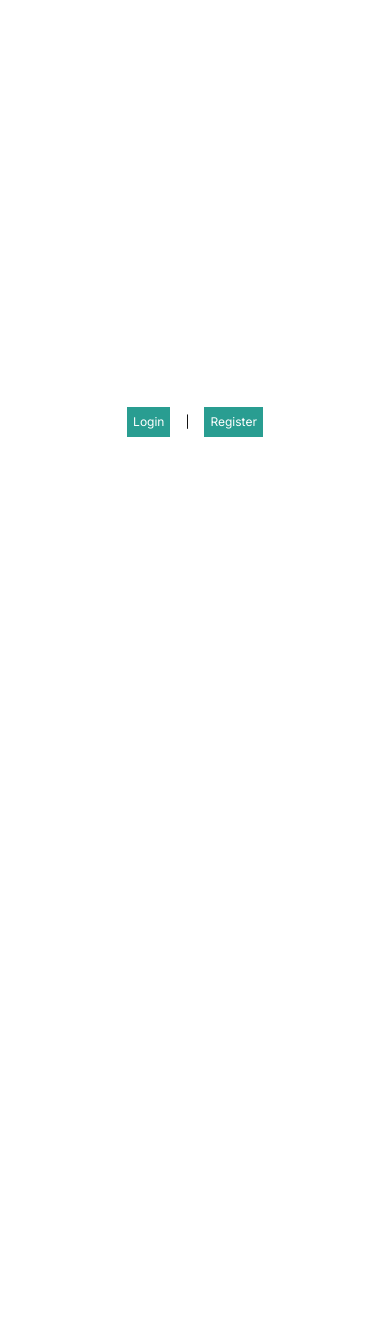
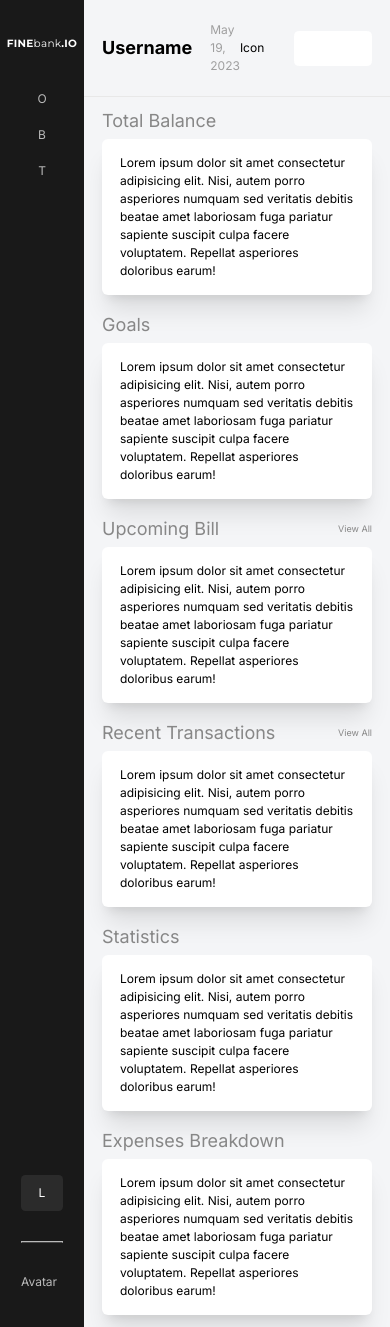
Before and after one commit to Farihna/admin-ui, a React (Vite) app: page / in a window 390 px wide. Before the commit the page ends 844 px from the top, so only its background shows below. Built offline with nearby package versions, Linux system fonts and the light colour scheme.

Commit message:
Responsive Layout

```diff
--- a/src/App.jsx
+++ b/src/App.jsx
@@ -3,6 +3,7 @@
 import SignInPage from "./pages/signin";
 import SignUpPage from "./pages/signup";
 import ErrorPage from "./pages/error";
+import DashboardPage from "./pages/dashboard";
 import { createBrowserRouter, RouterProvider } from "react-router-dom";
 import { Link } from "react-router-dom";
 
@@ -10,17 +11,18 @@
   const myRouter = createBrowserRouter([
     {
       path: "/",
-      element: (
-        <div className="flex justify-center items-center min-h-screen">
-          <Link to="/signin" className="p-2 m-5 bg-primary text-white">
-            Login
-          </Link>
-          |
-          <Link to="/signup" className="p-2 m-5 bg-primary text-white">
-            Register
-          </Link>
-        </div>
-      ),
+      // element: (
+      //   <div className="flex justify-center items-center min-h-screen">
+      //     <Link to="/signin" className="p-2 m-5 bg-primary text-white">
+      //       Login
+      //     </Link>
+      //     |
+      //     <Link to="/signup" className="p-2 m-5 bg-primary text-white">
+      //       Register
+      //     </Link>
+      //   </div>
+      // ),
+      element: <DashboardPage />,
       errorElement: <ErrorPage />,
     },
     {
--- /dev/null
+++ b/src/components/Elements/Card.jsx
@@ -0,0 +1,19 @@
+import React from "react";
+
+function Card(props) {
+  const { title, link = false, desc } = props;
+
+  return (
+    <div className="h-full flex flex-col">
+      <div className="flex justify-between items-center text-gray-02 mb-2">
+        <div className="text-2xl">{title}</div>
+        {link && <div className="text-xs">View All</div>}
+      </div>
+      <div className="flex-1 bg-white rounded-lg px-6 py-5 shadow-xl">
+        {desc}
+      </div>
+    </div>
+  );
+}
+
+export default Card;
--- /dev/null
+++ b/src/components/Elements/Input.jsx
@@ -0,0 +1,26 @@
+import React from "react";
+
+function Input(props) {
+  const {
+    id,
+    icon = false,
+    backgroundColor = false,
+    border = "border-gray-03",
+    ...rest
+  } = props;
+
+  return (
+    <>
+      <input
+        className={`py-3 pl-4 text-sm rounded-md w-full border text-gray-01
+          ${border} focus:border-black focus:outline-none focus:ring-0
+          ${backgroundColor || ""}
+        `}
+        id={id}
+        {...rest}
+      />
+    </>
+  );
+}
+
+export default Input;
--- a/src/components/Elements/LabeledInput.jsx
+++ b/src/components/Elements/LabeledInput.jsx
@@ -1,5 +1,6 @@
 import React, { useState } from "react";
 import { Eye, EyeOff } from "lucide-react";
+import Input from "./Input";
 
 function LabeledInput(props) {
   const { label, id, type, ...rest } = props;
@@ -14,7 +15,7 @@
         {label}
       </label>
       <div className="relative">
-        <input
+        <Input
           className={`py-3 pl-4 ${isPassword ? "pr-12" : "pr-4"} text-sm rounded-md w-full bg-special-mainBg border border-gray-03 text-gray-01 focus:border-black focus:outline-none focus:ring-0`}
           id={id}
           type={inputType}
--- a/src/components/Elements/Logo.jsx
+++ b/src/components/Elements/Logo.jsx
@@ -1,15 +1,25 @@
-import React from 'react'
+import React from "react";
 
-function Logo() {
+function Logo(props) {
+  const { variant = "primary" } = props;
+
+  const variantClasses = {
+    primary: "text-primary text-4xl",
+    secondary: "text-white text-sm sm:text-2xl",
+  };
+
   return (
     <>
-      <div className="flex justify-center font-poppins tracking-wide text-primary text-4xl">
-          <span className="font-bold">FINE</span>
-          bank
-          <span className="font-bold">.IO</span>
+      <div
+        className={`flex justify-center font-poppins tracking-wide
+          ${variantClasses[variant] || variantClasses.primary}`}
+      >
+        <span className="font-bold">FINE</span>
+        bank
+        <span className="font-bold">.IO</span>
       </div>
     </>
-  )
+  );
 }
 
-export default Logo
+export default Logo;
--- /dev/null
+++ b/src/components/Layouts/MainLayout.jsx
@@ -0,0 +1,66 @@
+import React from "react";
+import Logo from "../elements/Logo";
+import Input from "../Elements/Input";
+
+function MainLayout(props) {
+  const { children } = props;
+
+  return (
+    <>
+      <div className="flex min-h-screen">
+        <aside className="bg-defaultBlack w-28 sm:w-64 text-special-bg2 flex flex-col justify-between px-7 py-12">
+          <div>
+            <div className="mb-10">
+              <Logo variant="secondary" />
+            </div>
+            <nav>
+              <div className="flex hover:bg-special-bg3 hover:text-white px-4 py-3 rounded-md">
+                <div className="mx-auto sm:mx-0">O</div>
+                <div className="ms-3 hidden sm:block">Overview</div>
+              </div>
+              <div className="flex hover:bg-special-bg3 hover:text-white px-4 py-3 rounded-md">
+                <div className="mx-auto sm:mx-0">B</div>
+                <div className="ms-3 hidden sm:block">Balances</div>
+              </div>
+              <div className="flex hover:bg-special-bg3 hover:text-white px-4 py-3 rounded-md">
+                <div className="mx-auto sm:mx-0">T</div>
+                <div className="ms-3 hidden sm:block">Transactions</div>
+              </div>
+            </nav>
+          </div>
+          <div>
+            <div className="flex bg-special-bg3 text-white px-4 py-3 rounded-md">
+              <div className="mx-auto sm:mx-0">L</div>
+              <div className="ms-3 hidden sm:block">Logout</div>
+            </div>
+            <div className="border my-10 border-b-special-bg"></div>
+            <div className="flex justify-between items-center">
+              <div>Avatar</div>
+              <div className="hidden sm:block">
+                Username
+                <br />
+                View Profile
+              </div>
+              <div className="hidden sm:block">icon</div>
+            </div>
+          </div>
+        </aside>
+        <div className="flex-1 flex flex-col bg-special-mainBg">
+          <header className="border-b border-gray-05 px-6 py-7 flex justify-between items-center">
+            <div className="flex items-center">
+              <div className="font-bold text-2xl me-6">Username</div>
+              <div className="text-gray-03">May 19, 2023</div>
+            </div>
+            <div className="flex items-center">
+              <div className="me-10">Icon</div>
+              <Input backgroundColor="bg-white" border="border-white" />
+            </div>
+          </header>
+          <main className="flex-1 px-6 py-4">{children}</main>
+        </div>
+      </div>
+    </>
+  );
+}
+
+export default MainLayout;
--- /dev/null
+++ b/src/pages/dashboard.jsx
@@ -0,0 +1,54 @@
+import React from "react";
+import MainLayout from "../components/Layouts/MainLayout";
+import Card from "../components/Elements/Card";
+
+function dashboard() {
+  return (
+    <>
+      <MainLayout>
+        <div className="grid sm:grid-cols-12 sm:grid-rows-3 gap-6">
+          <div className="sm:col-span-4">
+            <Card
+              title="Total Balance"
+              desc="Lorem ipsum dolor sit amet consectetur adipisicing elit. Nisi, autem porro asperiores numquam sed veritatis debitis beatae amet laboriosam fuga pariatur sapiente suscipit culpa facere voluptatem. Repellat asperiores doloribus earum!"
+            />
+          </div>
+          <div className="sm:col-span-4">
+            <Card
+              title="Goals"
+              desc="Lorem ipsum dolor sit amet consectetur adipisicing elit. Nisi, autem porro asperiores numquam sed veritatis debitis beatae amet laboriosam fuga pariatur sapiente suscipit culpa facere voluptatem. Repellat asperiores doloribus earum!"
+            />
+          </div>
+          <div className="sm:col-span-4">
+            <Card
+              title="Upcoming Bill"
+              link="/bill"
+              desc="Lorem ipsum dolor sit amet consectetur adipisicing elit. Nisi, autem porro asperiores numquam sed veritatis debitis beatae amet laboriosam fuga pariatur sapiente suscipit culpa facere voluptatem. Repellat asperiores doloribus earum!"
+            />
+          </div>
+          <div className="sm:col-span-4 sm:row-span-2">
+            <Card
+              title="Recent Transactions"
+              link="/transactions"
+              desc="Lorem ipsum dolor sit amet consectetur adipisicing elit. Nisi, autem porro asperiores numquam sed veritatis debitis beatae amet laboriosam fuga pariatur sapiente suscipit culpa facere voluptatem. Repellat asperiores doloribus earum!"
+            />
+          </div>
+          <div className="sm:col-span-8">
+            <Card
+              title="Statistics"
+              desc="Lorem ipsum dolor sit amet consectetur adipisicing elit. Nisi, autem porro asperiores numquam sed veritatis debitis beatae amet laboriosam fuga pariatur sapiente suscipit culpa facere voluptatem. Repellat asperiores doloribus earum!"
+            />
+          </div>
+          <div className="sm:col-span-8">
+            <Card
+              title="Expenses Breakdown"
+              desc="Lorem ipsum dolor sit amet consectetur adipisicing elit. Nisi, autem porro asperiores numquam sed veritatis debitis beatae amet laboriosam fuga pariatur sapiente suscipit culpa facere voluptatem. Repellat asperiores doloribus earum!"
+            />
+          </div>
+        </div>
+      </MainLayout>
+    </>
+  );
+}
+
+export default dashboard;
```
